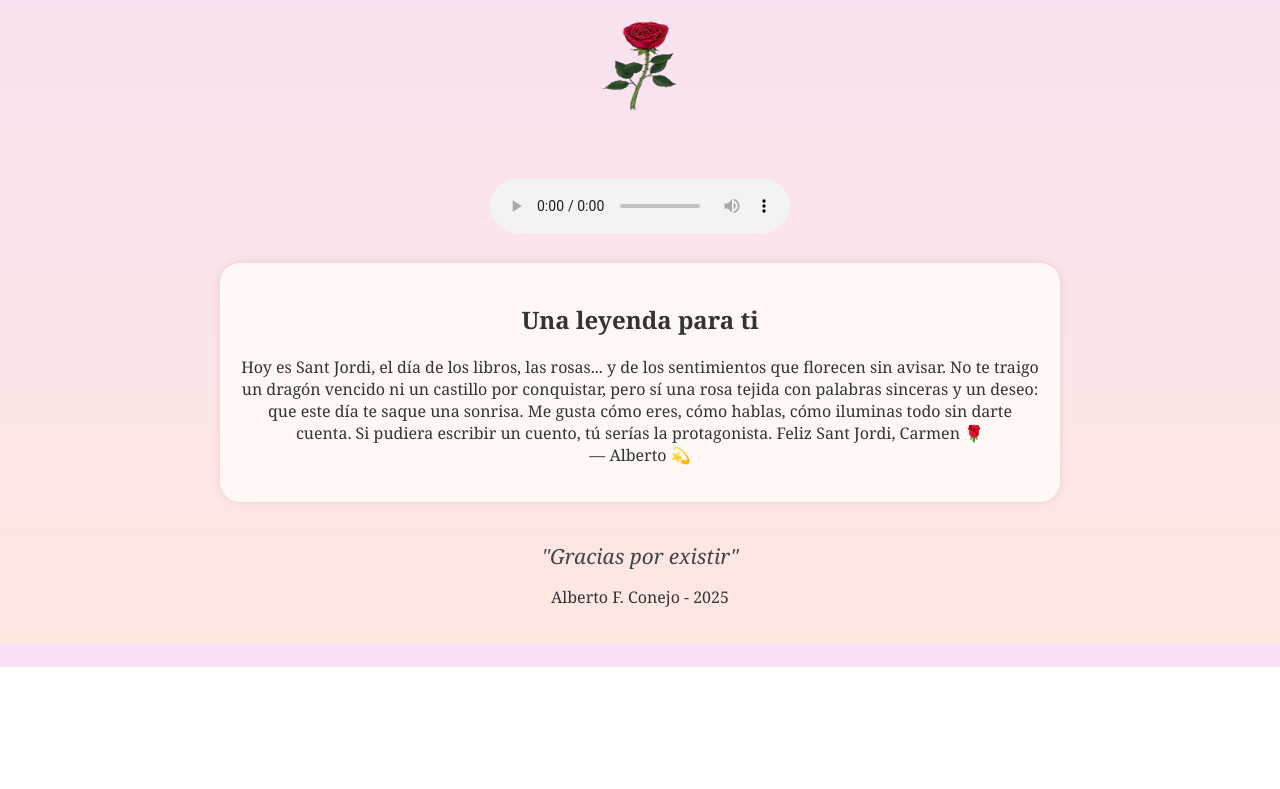
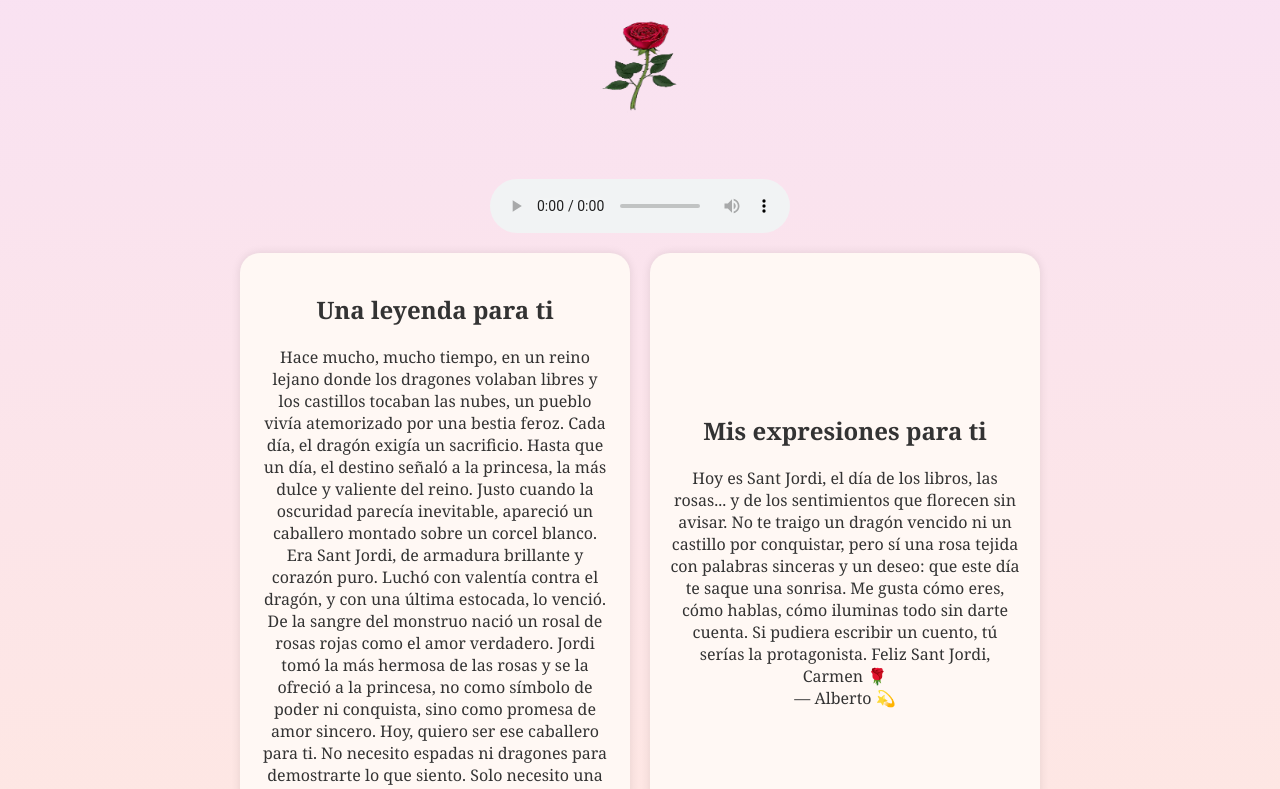
Before and after one commit to alberto2407/practice, a plain HTML site: page Sant_Jordi/index.html in a window 1280 px wide. Shown: the part 133-922 px from the top of the page. Before the commit the page ends 800 px from the top, so only its background shows below. Drawn offline with Linux system fonts and the light colour scheme.

Commit message:
adding items

```diff
--- a/Sant_Jordi/index.html
+++ b/Sant_Jordi/index.html
@@ -5,11 +5,12 @@
   <meta name="viewport" content="width=device-width, initial-scale=1.0">
   <title>Sant Jordi</title>
   <link rel="stylesheet" href="styles/santJordi.css">
+  <link rel="stylesheet" href="styles/large.css">
 </head>
 <body>
 
     <header>
-        <h1>Feliz Sant Jordi, Carmen 🌹</h1>
+        <h1>Feliz Sant Jordi Carmen 🌹</h1>
     </header>
     <main>
         <img src="images/santJordi.webp" alt="Rosa" class="rose">
@@ -19,8 +20,23 @@
     Tu navegador no soporta la reproducción de audio.
   </audio>
 
+  <section id="story-container">
     <div class="story">
       <h2>Una leyenda para ti</h2>
+      <p>Hace mucho, mucho tiempo, en un reino lejano donde los dragones volaban libres y los castillos tocaban las nubes, un pueblo vivía atemorizado por una bestia feroz. Cada día, el dragón exigía un sacrificio. Hasta que un día, el destino señaló a la princesa, la más dulce y valiente del reino.
+
+        Justo cuando la oscuridad parecía inevitable, apareció un caballero montado sobre un corcel blanco. Era Sant Jordi, de armadura brillante y corazón puro. Luchó con valentía contra el dragón, y con una última estocada, lo venció. De la sangre del monstruo nació un rosal de rosas rojas como el amor verdadero.
+
+        Jordi tomó la más hermosa de las rosas y se la ofreció a la princesa, no como símbolo de poder ni conquista, sino como promesa de amor sincero.
+
+        Hoy, quiero ser ese caballero para ti.
+        No necesito espadas ni dragones para demostrarte lo que siento.
+        Solo necesito una rosa y tu sonrisa.
+
+        Porque si tú eres la princesa, yo elegiría luchar cada día por ti. 🌹
+    </div>
+    <div class="story">
+      <h2>Mis expresiones para ti</h2>
       <p>Hoy es Sant Jordi, el día de los libros, las rosas... y de los sentimientos que florecen sin avisar.
 
           No te traigo un dragón vencido ni un castillo por conquistar, pero sí una rosa tejida con palabras sinceras y un deseo: que este día te saque una sonrisa.
@@ -33,6 +49,7 @@
 
           — Alberto 💫</p>
     </div>
+  </section>
 
   <div class="final-message">
     "Gracias por existir"
--- /dev/null
+++ b/Sant_Jordi/styles/large.css
@@ -0,0 +1,7 @@
+@media screen and (min-width: 500px) {
+    #story-container {
+        max-width: 800px;
+        margin: 0 auto;
+        grid-template-columns: 1fr 1fr;
+    }
+}
--- a/Sant_Jordi/styles/santJordi.css
+++ b/Sant_Jordi/styles/santJordi.css
@@ -25,13 +25,21 @@ body {
     50% { transform: translateY(-15px); }
   }
 
+  #story-container {
+    display: grid;
+    grid-template-columns: 1fr;
+    gap: 20px;
+    align-content: center;
+  }
+
   .story {
-    max-width: 800px;
-    margin: 30px auto;
     background: #fff8f4;
     border-radius: 20px;
     padding: 20px;
     box-shadow: 0 0 10px rgba(0,0,0,0.1);
+    text-align: center;
+    align-content: center;
+    margin: 0 auto;
   }
 
   .final-message {
```
Lines whose indentation alone changed are shown as unchanged.
